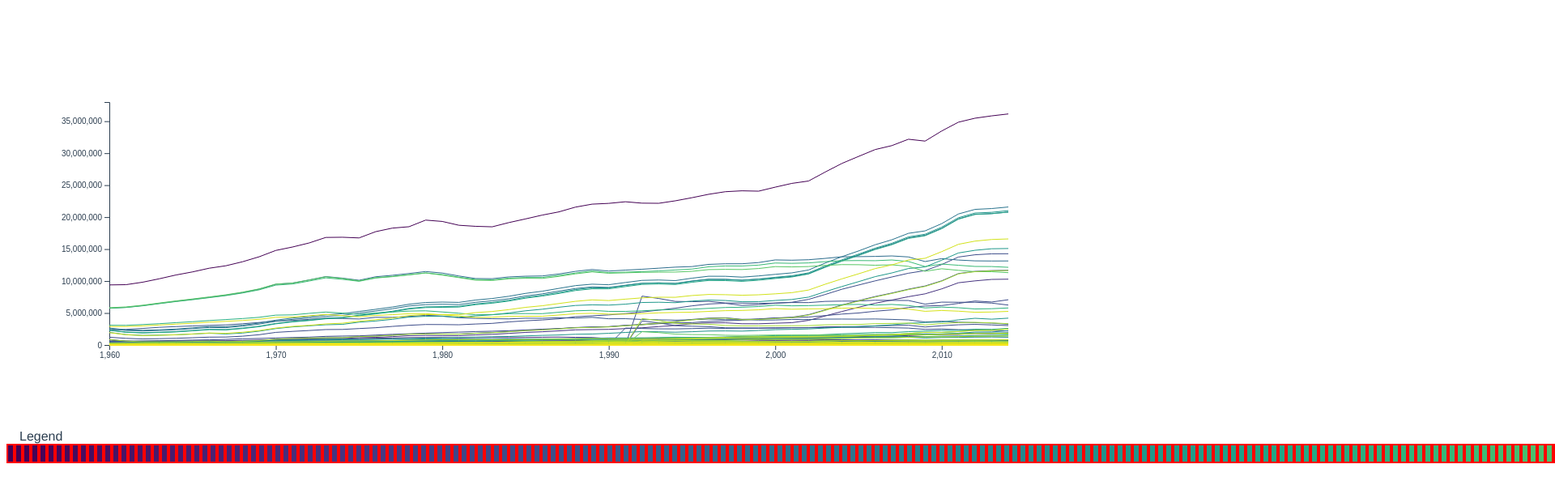
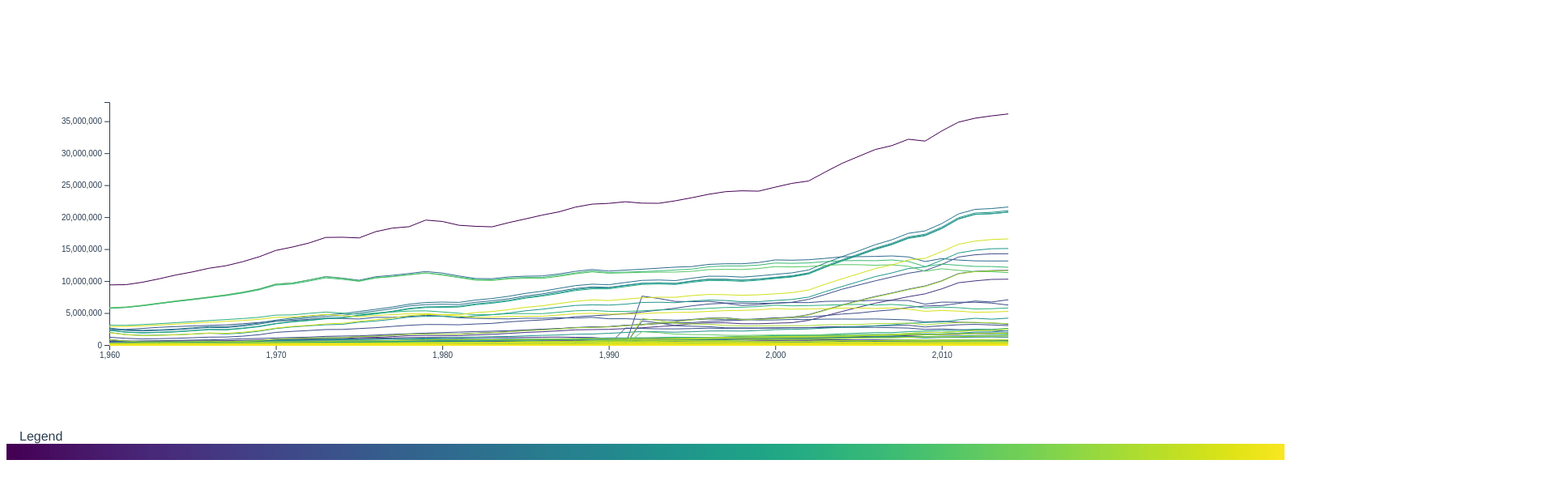
Before and after one commit to CodesOfRa/d3-basics, a Vue app: page / in a window 1280 px wide. Shown: the part 92-702 px from the top of the page at 81% size, 1920 px wide, since content can reach past the window. Built offline with nearby package versions, Linux system fonts and the light colour scheme.

Commit message:
change border

```diff
--- a/src/App.vue
+++ b/src/App.vue
@@ -165,6 +165,6 @@ line-chart {
   text-align: center;
 }
 .hoverActive {
-  border: 2px solid red;
+  /* border: 2px solid red; */
 }
 </style>
```
Also changed, not shown: public/recycling.csv (added).
